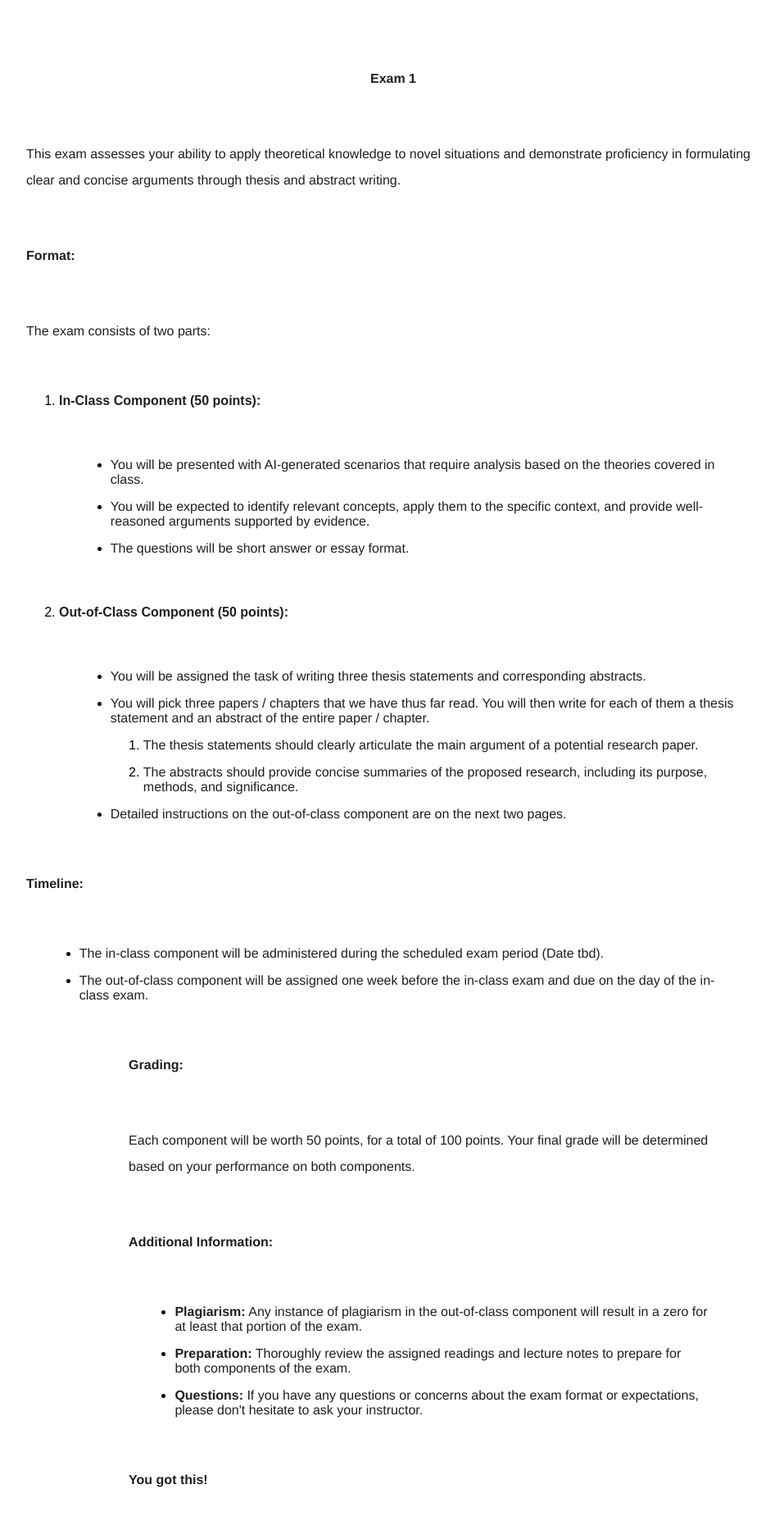
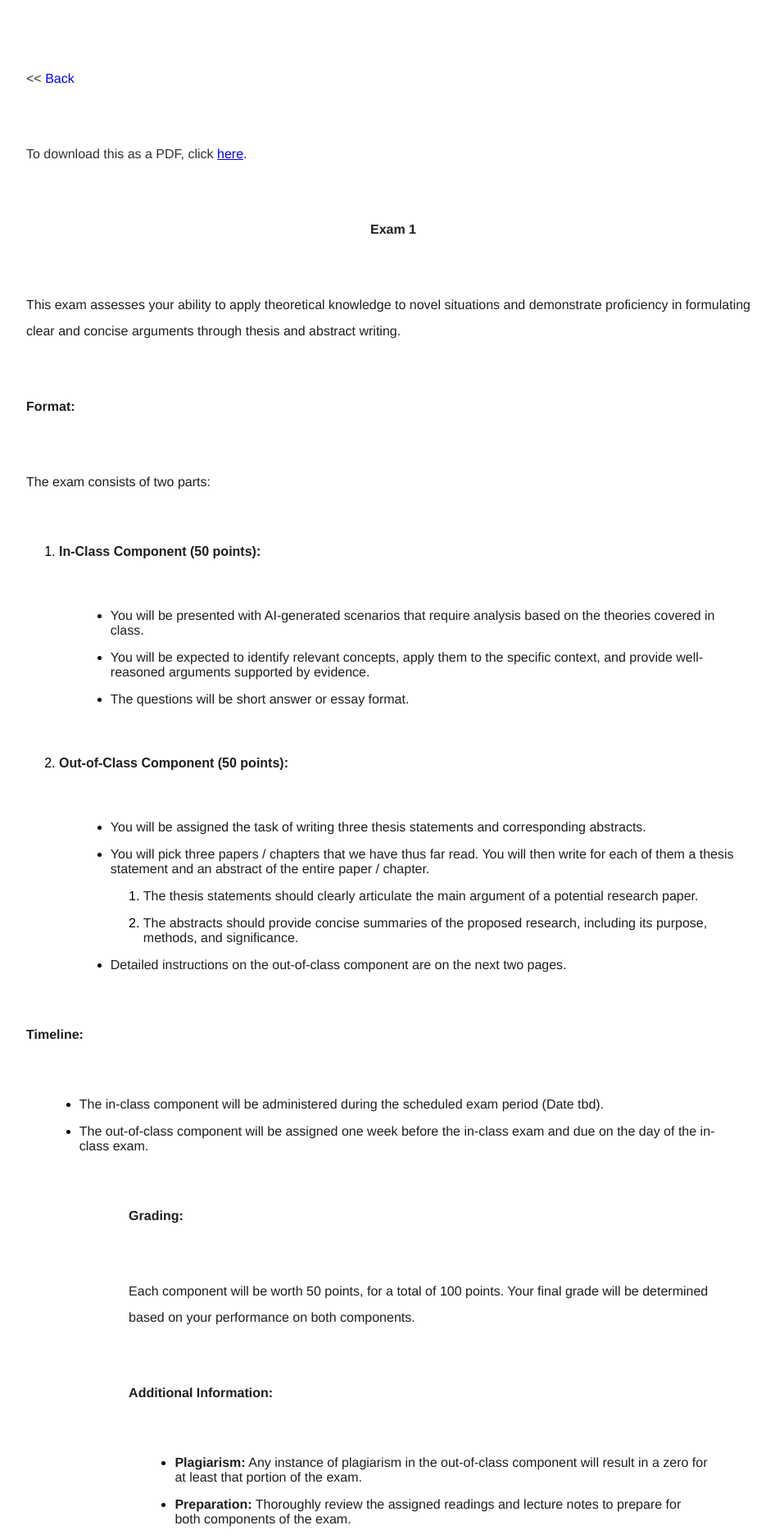
Before and after one commit to kevinjpatton/kevinjpatton.github.io, a Jekyll site: the page built from pedagogy/intro/intro_course_exams.html, in a window 1280 px wide. Shown: the part 348-2225 px from the top of the page at 82% size, without its empty margins (160-1106 px from the left). Built offline with Jekyll 4.4.1, drawn with Linux system fonts in a browser that asks for light colours; Markdown is read by kramdown in place of the engine named in the settings.

Commit message:
Update intro_course_exams.html

```diff
--- a/pedagogy/intro/intro_course_exams.html
+++ b/pedagogy/intro/intro_course_exams.html
@@ -2,6 +2,16 @@
 layout: pedagogy
 title: Pedagogy - Intro Course Exams
 ---
+<p>
+  << <span role="link" tabindex="0" onclick="history.back()"
+        style="color: blue; cursor: pointer;">Back</span>
+</p>
+<style>
+  p span[onclick]:hover {
+    text-decoration: underline;
+  }
+</style>
+<p>To download this as a PDF, click <a href="/pedagogy/handouts/Handout - 1000_2000 Exam 1.pdf" target="_blank">here</a>.</p>
 <p style="text-align:center;">
   <span style="color:#1f1f1f;">
     <strong>Exam 1</strong>
```
